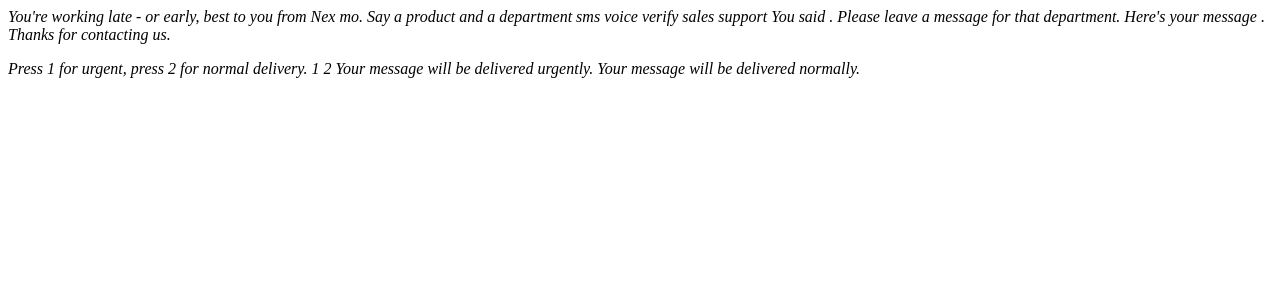
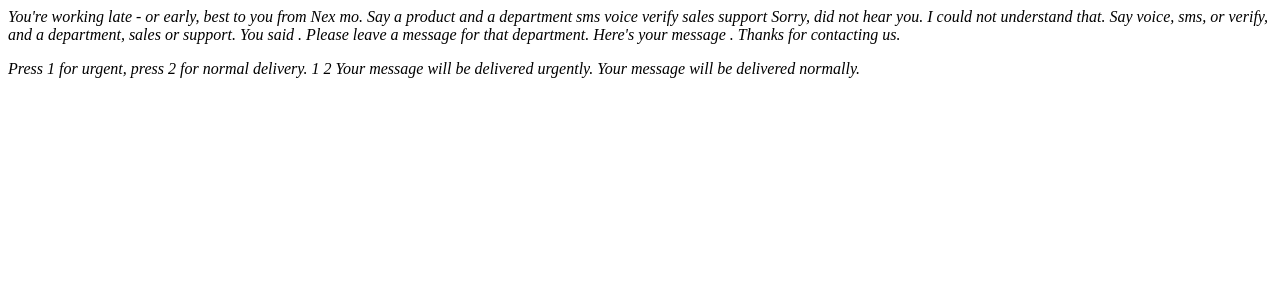
Before and after one commit to sristi/VoiceXML-Webinar, a PHP site: page / in a window 1280 px wide. Shown: the top 300 px of the page. Run offline with PHP 8.4, Linux system fonts and the light colour scheme.

Commit message:
Added event support.

```diff
--- a/public/vxml/index.php
+++ b/public/vxml/index.php
@@ -47,6 +47,13 @@ echo '<?xml version="1.0" encoding="UTF-8"?>' . PHP_EOL ?>
                     </one-of>
                 </rule>
             </grammar>
+            <noinput>
+                Sorry, did not hear you. <reprompt />
+            </noinput>
+            <nomatch>
+                I could not understand that.
+                Say voice, sms, or verify, and a department, sales or support.
+            </nomatch>
             <filled>
                 <prompt>You said <value expr="department" />.</prompt>
             </filled>
@@ -92,4 +99,8 @@ echo '<?xml version="1.0" encoding="UTF-8"?>' . PHP_EOL ?>
             <submit next="http://requestb.in" namelist="status department message" method="post" enctype="multipart/form-data"/>
         </filled>
     </form>
+
+    <catch event="connection.disconnect">
+        <submit next="http://requestb.in?log=data" />
+    </catch>
 </vxml>
```
